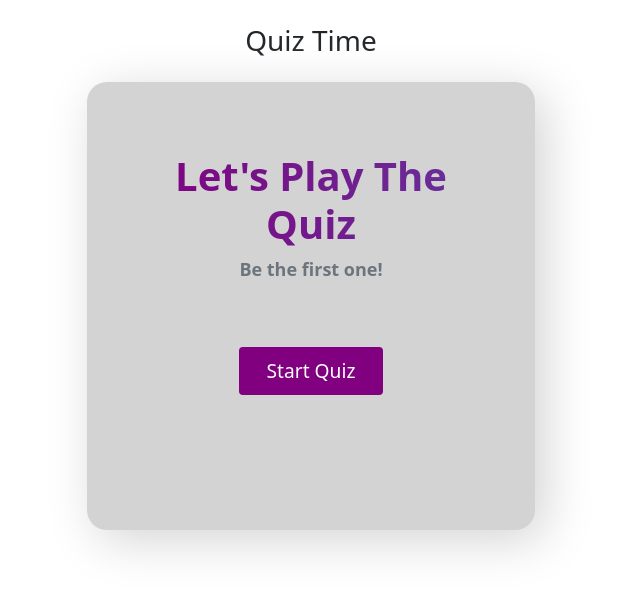
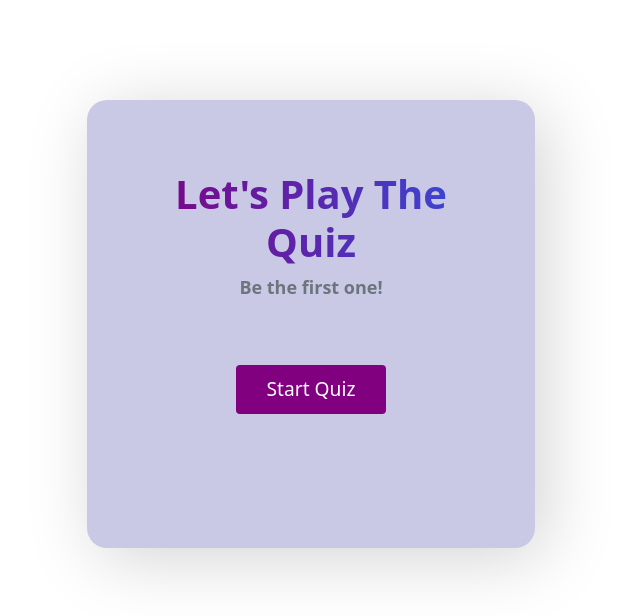
Before and after one commit to khushy13/Assignments, a plain HTML site: page Web Development/jQuery Assignment/index.html in a window 1280 px wide. Shown: the whole page, without its empty margins (329-969 px from the left). Drawn offline with nearby package versions, Linux system fonts and the light colour scheme.

Commit message:
Updated changes in jQuery Assignment

```diff
--- a/Web Development/jQuery Assignment/index.html
+++ b/Web Development/jQuery Assignment/index.html
@@ -9,9 +9,8 @@
     <link rel="stylesheet" href="style.css">
 </head>
 <body>
-    <div class="container mt-4">
-        <h3 class="text-center">Quiz Time</h3>
-        <div class="card card-style mt-4" id="questions">
+    <div class="container mt-5">
+        <div class="card card-style" id="questions">
             <h1 id="title" class="text-center mt-5">Let's Play The Quiz</h1>
             <p class="text-muted text-center" id="subtitle">Be the first one!</p>
             <button id="btn1" class="btn mt-5" style="margin: 0 auto;" >Start Quiz</button>
--- a/Web Development/jQuery Assignment/style.css
+++ b/Web Development/jQuery Assignment/style.css
@@ -6,7 +6,7 @@
 }
 #btn1, #next, #result {
     background-color: purple;
-    width: 40%;
+    width: 42%;
     height: 12%;
     color: white;
     font-size: larger;
@@ -19,23 +19,24 @@
     padding: 4%;
     padding-top: 2%;
     padding-bottom: 2%;
-    background-color: lightgrey;
+    background-color:rgb(201, 201, 230);
     border: none;
     border-radius: 20px;
-    box-shadow: 10px 10px 50px lightgrey;
+    box-shadow: 10px 10px 70px lightgrey;
+    margin-top: 100px;
 }
 #btn1:hover {
-    background-color: rebeccapurple;
+    background-color: rgba(27, 55, 216, 0.856);
 }
 #next:hover {
-    background-color: rebeccapurple;
+    background-color: rgba(27, 55, 216, 0.856);
 }
 #result:hover {
-    background-color: rebeccapurple;
+    background-color: rgba(27, 55, 216, 0.856);
 }
 h1, h2, h5 {
     font-weight: bold;
-    background: linear-gradient(to right, purple, rebeccapurple);
+    background: linear-gradient(to right, purple, rgba(27, 55, 216, 0.856));
     -webkit-background-clip: text;
     -webkit-text-fill-color: transparent;
 }
```
